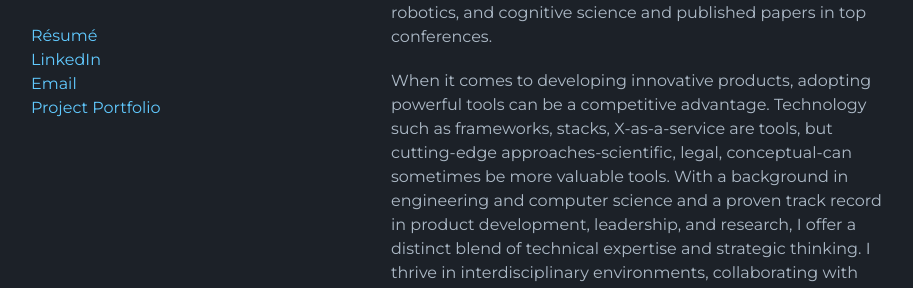
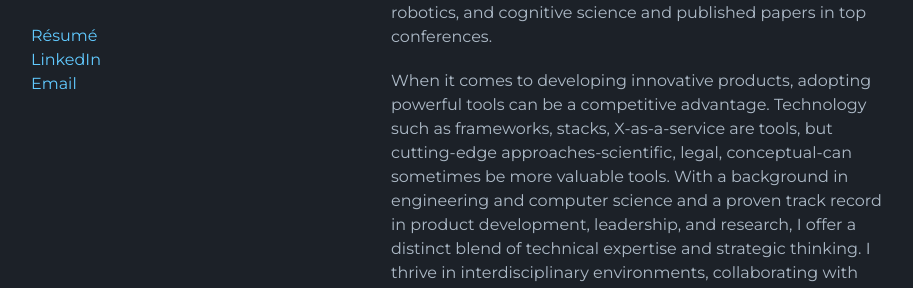
Before and after one commit to n42r/n42r.github.io, a Jekyll site: the page built from index.md, in a window 1280 px wide. Shown: the part 457-745 px from the top of the page, without its empty margins (179-1092 px from the left). Built offline with Jekyll 4.4.1, drawn with Linux system fonts in a browser that asks for light colours; the repository's description, which GitHub fills in, is left out.

Commit message:
resume update and layout

```diff
--- a/_config.yml
+++ b/_config.yml
@@ -7,4 +7,3 @@ email: nk.txpct@aleeas.com
 linkedin: nkasrin
 german: index_de
 resume_url: https://raw.githubusercontent.com/n42r/n42r.github.io/main/assets/pdf/kasrin-resume.pdf
-portfolio_url: https://raw.githubusercontent.com/n42r/n42r.github.io/main/assets/pdf/kasrin_protfolio_upgraded_23.pdf
--- a/_layouts/default.html
+++ b/_layouts/default.html
@@ -45,11 +45,6 @@
         {% if site.email %}
 			<a href="mailto:{{site.email}}">Email</a> <br/>
         {% endif %}
-
-		{% if site.portfolio_url %}
-			<a href="{{site.portfolio_url}}"> Project Portfolio </a> <br/>
-        {% endif %}
-
 
 		<br/>
 
```
Also changed, not shown: 1 other file.
